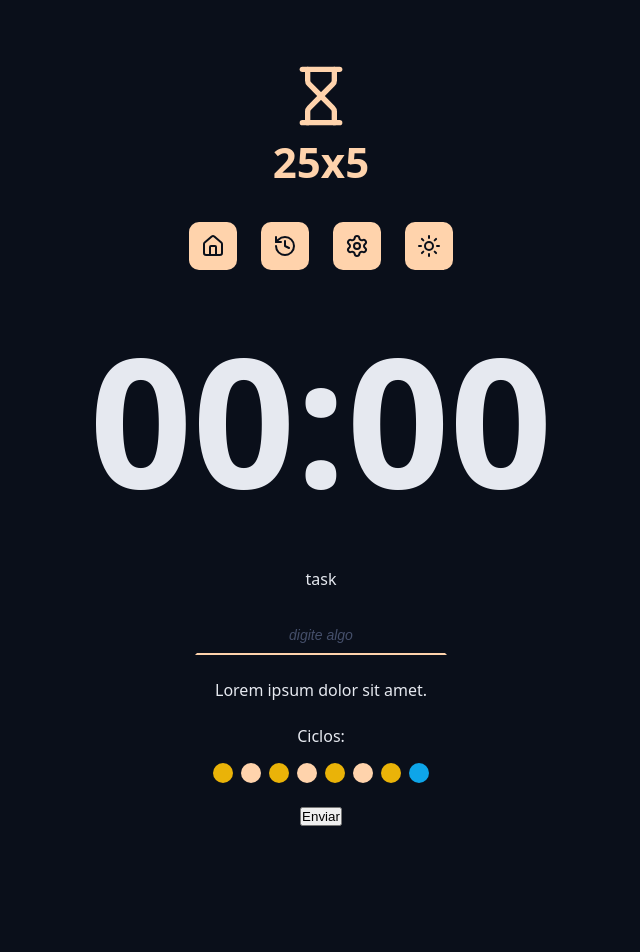
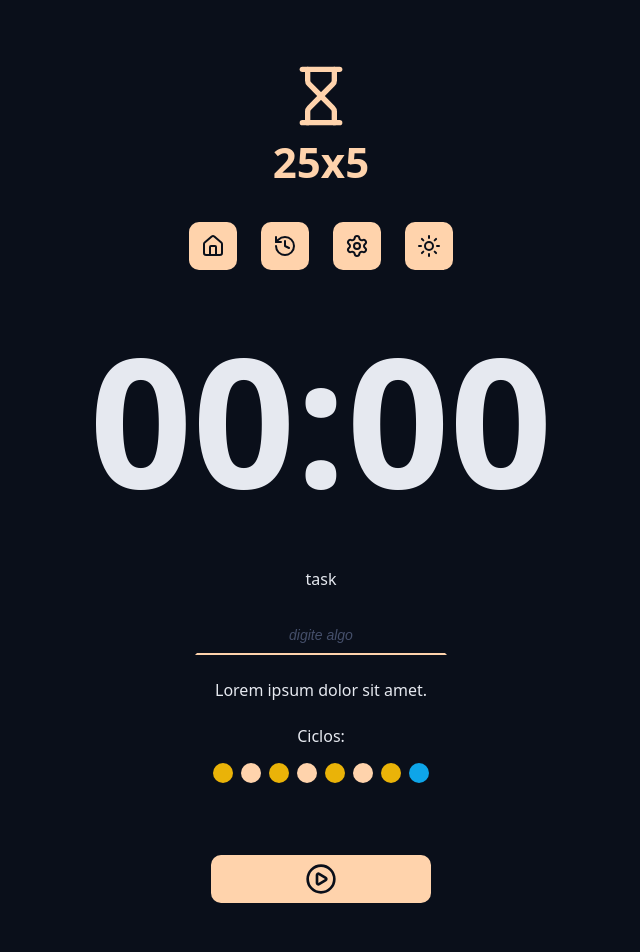
Before and after one commit to Hayashi-Heitor/25x5-pomodoroTimer, a React (Vite) app in the folder 25x5/: page / in a window 1280 px wide. Shown: the top 952 px of the page, without its empty margins (319-959 px from the left). Before the commit the page ends 858 px from the top, so only its background shows below. Built offline with nearby package versions, Linux system fonts and the light colour scheme.

Commit message:
feat: Default Button components created

```diff
--- a/25x5/src/App.tsx
+++ b/25x5/src/App.tsx
@@ -7,6 +7,8 @@
 import { CountDown } from './components/CountDown'
 import { DefaultInput } from './components/DefaultInput'
 import { Cycles } from './components/Cycles'
+import { DefaultButton } from './components/DefaultButton'
+import { PlayCircleIcon, StopCircleIcon } from 'lucide-react'
 
 export function App() {
     return (
@@ -39,7 +41,8 @@
                     </div>
 
                     <div className='formRow'>
-                        <button>Enviar</button>
+                        <DefaultButton icon={<PlayCircleIcon />}/>
+                        <DefaultButton icon={<StopCircleIcon />} color='red'/>
                     </div>
 
                 </form>
--- /dev/null
+++ b/25x5/src/components/DefaultButton/index.tsx
@@ -0,0 +1,16 @@
+import styles from './styles.module.css'
+
+type DefaultButtonProps = {
+    icon : React.ReactNode
+    color : 'green' | 'red'
+} & React.ComponentProps<'button'>;
+
+export function DefaultButton({ color = 'green', icon, ...props }: DefaultButtonProps) {
+    return (
+        <>
+            <button className={` ${styles.button} ${styles[color]}`} {...props}>
+                {icon}
+            </button>
+        </>
+    );
+}
--- /dev/null
+++ b/25x5/src/components/DefaultButton/styles.module.css
@@ -0,0 +1,33 @@
+.button {
+    border: none;
+    background: var(--primary);
+    color: var(--text-over-primary);
+    display: flex;
+    align-items: center;
+    justify-content: center;
+    min-width: 220px;
+    padding: 8px;
+    border-radius: 10px;
+    margin: 48px 0;
+    cursor: pointer;
+    transition: all .1s ease-in-out;
+}
+
+.button svg {
+    width: 32px;
+    height: 32px;
+}
+
+.button:hover {
+    filter: brightness(70%);
+}
+
+.green {
+    background: var(--primary);
+    color: var(--text-over-primary);
+}
+
+.red {
+    background: var(--error);
+    color: var(--text-over-error);
+}
--- a/25x5/src/components/DefaultInput/index.tsx
+++ b/25x5/src/components/DefaultInput/index.tsx
@@ -5,11 +5,11 @@
     labelText : string;
 }   & React.ComponentProps<'input'>;
 
-export function DefaultInput({ id, type, labelText, ...rest }: DefaultInputProps) {
+export function DefaultInput({ id, type, labelText, ...props }: DefaultInputProps) {
     return (
         <>
             {labelText && <label htmlFor={id}>{labelText}</label>}
-            <input className={styles.input} id={id} type={type} {...rest} />
+            <input className={styles.input} id={id} type={type} {...props} />
         </>
     );
 }
```
